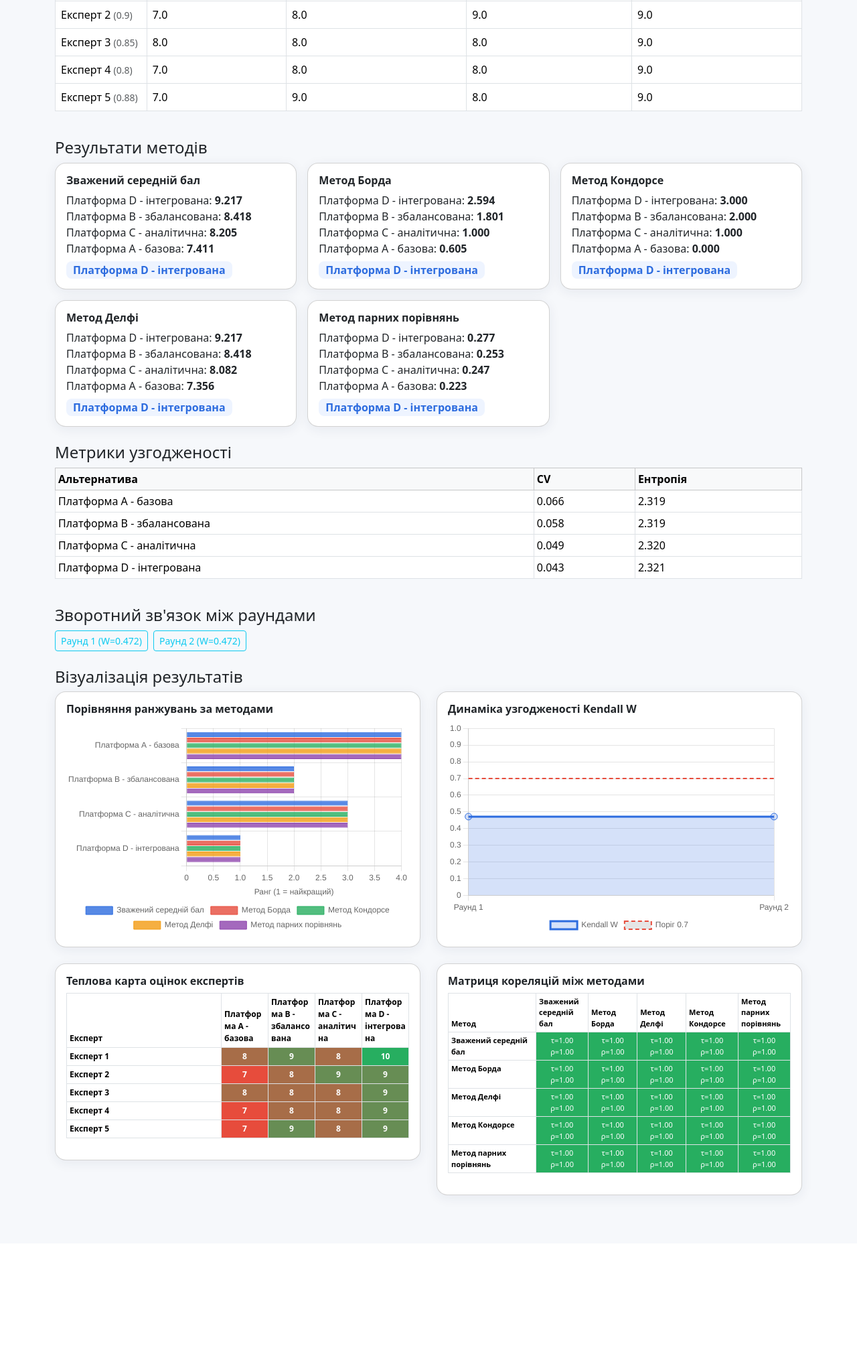
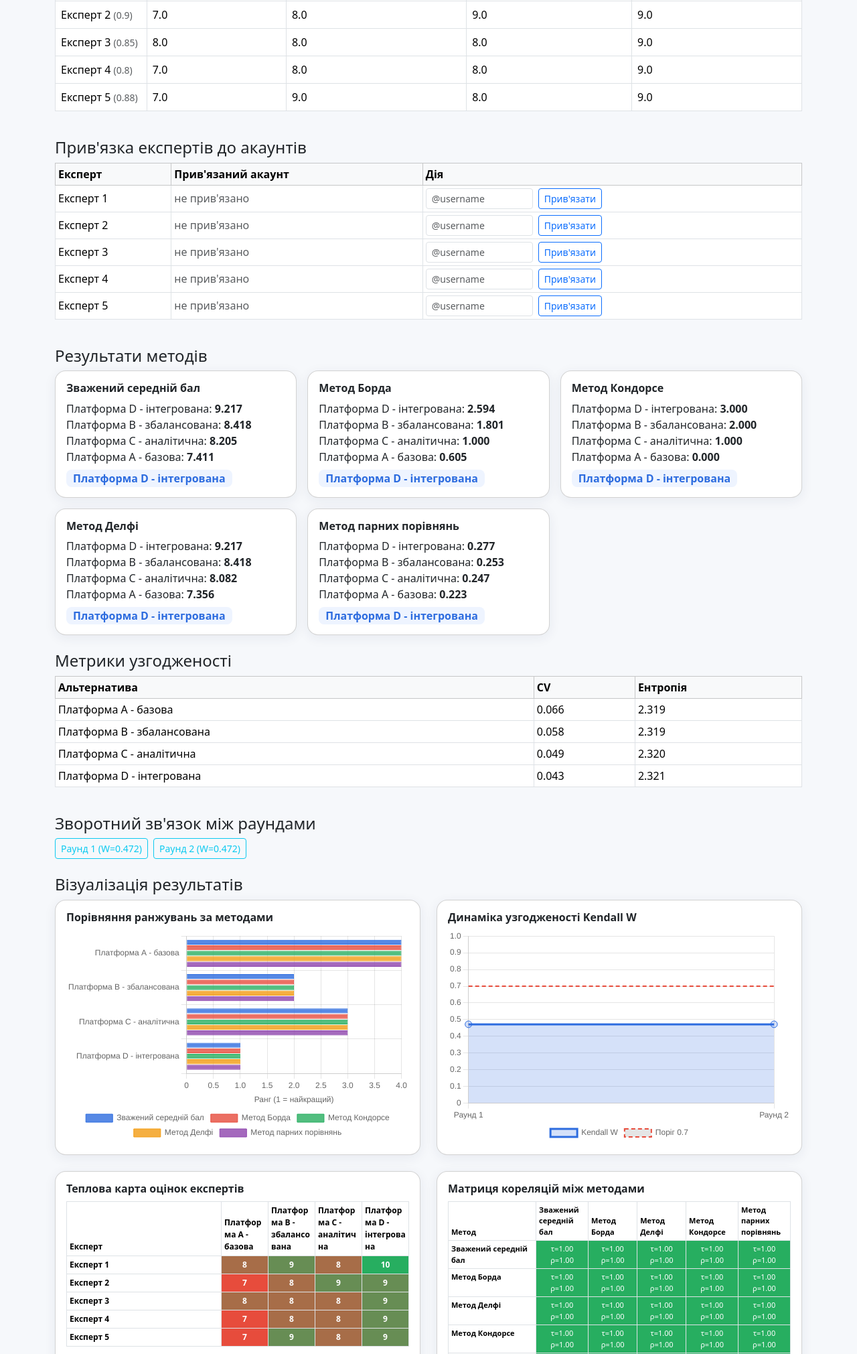
Before and after one commit to malynkodd/111, a Flask app: page /session/1 in a window 1280 px wide. Shown: the part 697-2718 px from the top of the page at 67% size. Before the commit the page ends 2492 px from the top, so only its background shows below. Run offline with Flask 3, Linux system fonts and the light colour scheme; the visitor is signed in with stand-in values (Sample User, id 1); data comes from the database, SQL or seed files in the repository; data that the repository does not hold is empty.

Commit message:
Add expert-to-user account linking
- @username syntax at session creation: "Іван Петров @ivan123"
  links the expert record to the user on INSERT (warns if username not found)
- POST /session/<id>/link-expert route lets organizers bind or unbind
  an expert to any registered user account after session creation
- Detail page shows a linking table for organizers with bind/unbind controls

https://claude.ai/code/session_018N89d1Ren2Ri3q2BfgY9xw

```diff
--- a/app/blueprints/sessions.py
+++ b/app/blueprints/sessions.py
@@ -99,9 +99,22 @@ def create():
             alt_ids.append(cur.lastrowid)
         expert_ids = []
         for name, comp in zip(experts, competencies):
+            linked_user_id = None
+            display_name = name
+            if "@" in name:
+                parts = name.rsplit("@", 1)
+                display_name = parts[0].strip()
+                username = parts[1].strip()
+                row = cur.execute(
+                    "SELECT id FROM users WHERE username=?", (username,)
+                ).fetchone()
+                if row:
+                    linked_user_id = row["id"]
+                else:
+                    flash(f"Користувача @{username} не знайдено — експерт '{display_name}' створений без прив'язки.")
             cur.execute(
-                "INSERT INTO experts (session_id, full_name, competence) VALUES (?, ?, ?)",
-                (sess_id, name, float(comp)),
+                "INSERT INTO experts (session_id, full_name, competence, user_id) VALUES (?, ?, ?, ?)",
+                (sess_id, display_name, float(comp), linked_user_id),
             )
             expert_ids.append(cur.lastrowid)
         for expert_id in expert_ids:
@@ -348,3 +361,36 @@ def mark_ready(session_id: int, round_no: int):
         flash("Готовність до наступного раунду підтверджено.")
     conn.close()
     return redirect(url_for("sessions.feedback", session_id=session_id, round_no=round_no))
+
+
+@bp.route("/session/<int:session_id>/link-expert", methods=["POST"])
+@login_required
+@role_required("organizer")
+def link_expert(session_id: int):
+    expert_id = int(request.form["expert_id"])
+    username = request.form.get("username", "").strip()
+    conn = get_conn()
+
+    expert = conn.execute(
+        "SELECT id FROM experts WHERE id=? AND session_id=?", (expert_id, session_id)
+    ).fetchone()
+    if not expert:
+        conn.close()
+        flash("Експерта не знайдено.")
+        return redirect(url_for("sessions.detail", session_id=session_id))
+
+    if username:
+        user = conn.execute("SELECT id FROM users WHERE username=?", (username,)).fetchone()
+        if not user:
+            conn.close()
+            flash(f"Користувача @{username} не знайдено.")
+            return redirect(url_for("sessions.detail", session_id=session_id))
+        conn.execute("UPDATE experts SET user_id=? WHERE id=?", (user["id"], expert_id))
+        flash(f"Експерта прив'язано до акаунту @{username}.")
+    else:
+        conn.execute("UPDATE experts SET user_id=NULL WHERE id=?", (expert_id,))
+        flash("Прив'язку до акаунту знято.")
+
+    conn.commit()
+    conn.close()
+    return redirect(url_for("sessions.detail", session_id=session_id))
--- a/templates/sessions/create.html
+++ b/templates/sessions/create.html
@@ -29,6 +29,10 @@
 Експерт 2
 Експерт 3
 Експерт 4</textarea>
+      <div class="form-text">
+        Щоб прив'язати до акаунту: <code>Іван Петров @username</code>.
+        Якщо акаунту ще немає — прив'яжете пізніше через сторінку сесії.
+      </div>
     </div>
     <div class="mb-3">
       <label class="form-label fw-bold">Коефіцієнти компетентності <small class="text-muted">(кожен з нового рядка, 0–1)</small></label>
--- a/templates/sessions/detail.html
+++ b/templates/sessions/detail.html
@@ -117,6 +117,43 @@
     </tbody>
   </table>
 </div>
+
+<!-- Expert-user linking (organizer only) -->
+{% if current_user_role == 'organizer' %}
+<h4>Прив'язка експертів до акаунтів</h4>
+<div class="table-responsive mb-4">
+  <table class="table table-sm table-bordered align-middle">
+    <thead class="table-light">
+      <tr><th>Експерт</th><th>Прив'язаний акаунт</th><th>Дія</th></tr>
+    </thead>
+    <tbody>
+    {% for expert in experts %}
+    <tr>
+      <td>{{ expert.full_name }}</td>
+      <td>
+        {% if expert.user_id %}
+          <span class="badge bg-success">прив'язано (id={{ expert.user_id }})</span>
+        {% else %}
+          <span class="text-muted">не прив'язано</span>
+        {% endif %}
+      </td>
+      <td>
+        <form method="post" action="{{ url_for('sessions.link_expert', session_id=sess.id) }}" class="d-flex gap-2">
+          <input type="hidden" name="expert_id" value="{{ expert.id }}">
+          <input type="text" name="username" class="form-control form-control-sm" style="width:160px"
+                 placeholder="@username" {% if expert.user_id %}value=""{% endif %}>
+          <button type="submit" class="btn btn-sm btn-outline-primary">Прив'язати</button>
+          {% if expert.user_id %}
+          <button type="submit" name="username" value="" class="btn btn-sm btn-outline-danger">Відв'язати</button>
+          {% endif %}
+        </form>
+      </td>
+    </tr>
+    {% endfor %}
+    </tbody>
+  </table>
+</div>
+{% endif %}
 
 <!-- Method results -->
 <h4>Результати методів</h4>
```
